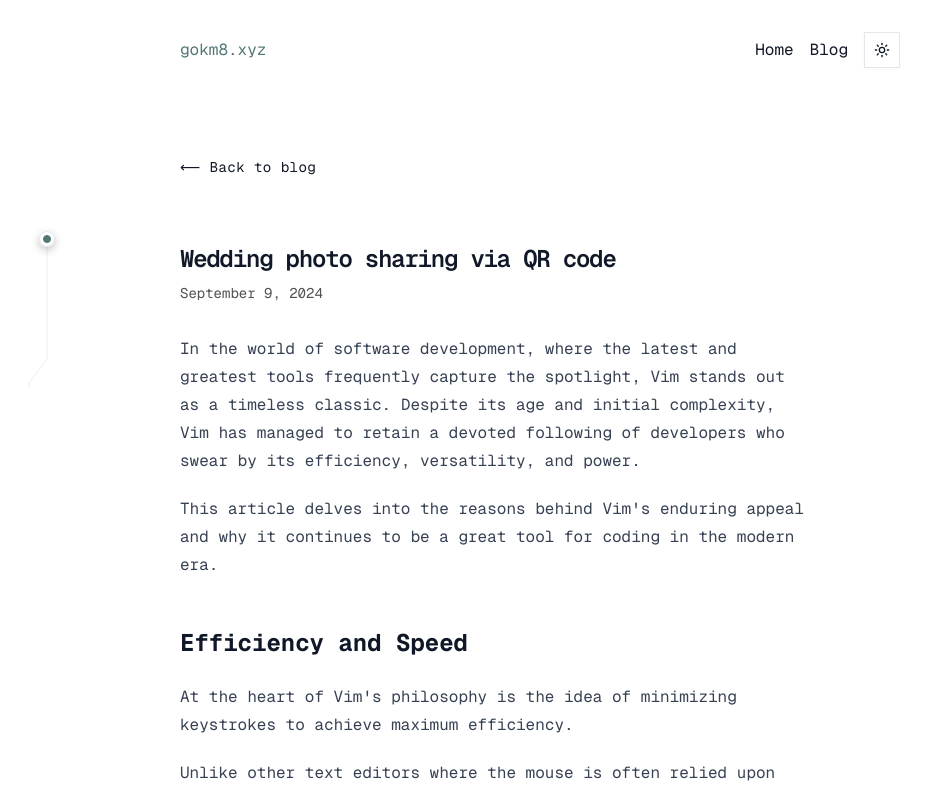
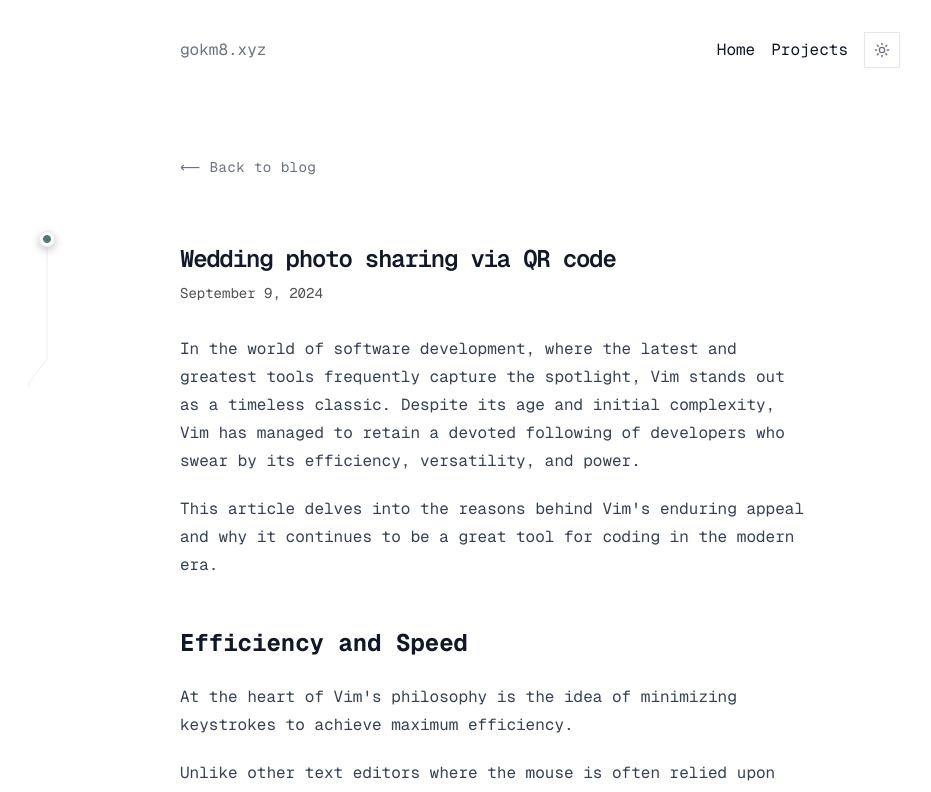
Before and after one commit to gokm8/portfolio-v2, a Next.js app: page /blog/wedding-photo-sharing in a window 1280 px wide. Shown: the top 792 px of the page, without its empty margins (100-1031 px from the left). Built offline with nearby package versions, Linux system fonts and the light colour scheme.

Commit message:
different things to commit

```diff
--- a/app/blog/[slug]/page.tsx
+++ b/app/blog/[slug]/page.tsx
@@ -77,7 +77,9 @@ export default async function Blog({
       <Section>
         <Container>
           <Link href='/blog'>
-            <p className='text-caption'>⟵ Back to blog</p>
+            <p className='text-caption text-muted-foreground hover:text-primary'>
+              ⟵ Back to blog
+            </p>
           </Link>
         </Container>
       </Section>
@@ -126,7 +128,9 @@ export default async function Blog({
         </Container>
         <Container>
           <Link href='/blog'>
-            <p className='text-caption'>⟵ Back to blog</p>
+            <p className='text-caption text-muted-foreground hover:text-primary'>
+              ⟵ Back to blog
+            </p>
           </Link>
         </Container>
       </Section>
--- a/app/blog/page.tsx
+++ b/app/blog/page.tsx
@@ -2,15 +2,15 @@ import { BlogPosts } from '@/app/blog/__components/posts'
 import { Container, Section } from '@/components/ds'
 
 export const metadata = {
-  title: 'Blog',
-  description: 'Read my blog.'
+  title: 'Projects 💻',
+  description: 'Read my projects.'
 }
 
 export default function Page() {
   return (
     <Section>
       <Container>
-        <h1 className='text-h1 mb-8'>My Blog</h1>
+        <h1 className='text-h1 mb-8'>Projects 💻</h1>
         <BlogPosts />
       </Container>
     </Section>
--- a/components/mode-toggle.tsx
+++ b/components/mode-toggle.tsx
@@ -18,9 +18,10 @@ export function ModeToggle() {
       size='icon'
       onClick={toggleTheme}
       aria-label='Toggle theme'
+      className='hover:bg-accent hover:text-accent-foreground'
     >
-      <Sun className='h-[1.2rem] w-[1.2rem] scale-100 rotate-0 transition-all dark:scale-0 dark:-rotate-90' />
-      <Moon className='absolute h-[1.2rem] w-[1.2rem] scale-0 rotate-90 transition-all dark:scale-100 dark:rotate-0' />
+      <Sun className='text-muted-foreground hover:text-primary h-[1.2rem] w-[1.2rem] scale-100 rotate-0 transition-all dark:scale-0 dark:-rotate-90' />
+      <Moon className='text-muted-foreground hover:text-primary absolute h-[1.2rem] w-[1.2rem] scale-0 rotate-90 transition-all dark:scale-100 dark:rotate-0' />
       <span className='sr-only'>Toggle theme</span>
     </Button>
   )
--- a/components/new-home-page/CompletedProjects.tsx
+++ b/components/new-home-page/CompletedProjects.tsx
@@ -18,7 +18,7 @@ function CompletedProjectsNew() {
   return (
     <Section className='bg-background'>
       <Container>
-        <h2 className='text-h2'>completed projects 🎓</h2>
+        <h2 className='text-h2'>Projects 💻</h2>
         <Separator orientation='horizontal' />
 
         {completedProjectsData.map((project) => (
@@ -29,8 +29,10 @@ function CompletedProjectsNew() {
                 <CardTitle>
                   <h3 className='text-h3'>{project.title}</h3>
                 </CardTitle>
-                <CardDescription className='text-caption'>
-                  {project.link}
+                <CardDescription>
+                  <p className='text-caption text-muted-foreground'>
+                    {project.link}
+                  </p>
                 </CardDescription>
               </CardHeader>
 
@@ -51,7 +53,7 @@ function CompletedProjectsNew() {
                   {project.techStack?.map((tech, index) => (
                     <span
                       key={index}
-                      className='bg-secondary text-secondary-foreground hover:bg-secondary/90 text-caption px-2 py-1'
+                      className='bg-muted text-muted-foreground hover:bg-accent hover:text-accent-foreground text-caption px-2 py-1 transition-colors'
                     >
                       {tech}
                     </span>
@@ -69,7 +71,7 @@ function CompletedProjectsNew() {
                     href={project.link || ''}
                     target='_blank'
                     rel='noopener noreferrer'
-                    className='flex items-center gap-2'
+                    className='text-muted-foreground hover:text-primary flex items-center gap-2'
                   >
                     view live site ↗
                   </Link>
@@ -78,7 +80,7 @@ function CompletedProjectsNew() {
                     href={project.githubLink || ''}
                     target='_blank'
                     rel='noopener noreferrer'
-                    className='flex items-center gap-2'
+                    className='text-muted-foreground hover:text-primary flex items-center gap-2'
                   >
                     view on github ↗
                   </Link>
--- a/components/new-home-page/Introduction.tsx
+++ b/components/new-home-page/Introduction.tsx
@@ -50,7 +50,7 @@ function IntroductionNew() {
             </div>
 
             <CardDescription>
-              <p className='text-body'>
+              <p className='text-body font-semibold'>
                 I&apos;m a software engineer who loves to build things and make
                 a real world impact.
               </p>
@@ -60,7 +60,7 @@ function IntroductionNew() {
           {/* Contact info */}
           <CardContent>
             <div className='flex flex-col gap-2'>
-              <p className='text-caption'>
+              <p className='text-caption text-muted-foreground'>
                 Reach me at @{' '}
                 <Link
                   href='mailto:gozbayir@hotmail.com'
@@ -73,7 +73,7 @@ function IntroductionNew() {
               <div className='flex flex-row justify-start gap-2'>
                 {socialMediaLogos.map((logo) => (
                   <Link href={logo.href} key={logo.alt}>
-                    <logo.icon className='text-primary hover:text-primary/90 size-4' />
+                    <logo.icon className='text-muted-foreground hover:text-primary size-4' />
                   </Link>
                 ))}
               </div>
--- a/components/new-home-page/wrapper/Footer.tsx
+++ b/components/new-home-page/wrapper/Footer.tsx
@@ -32,14 +32,14 @@ function Footer() {
             <div className='absolute left-0 flex flex-row gap-4'>
               {socialMediaLogos.map((logo) => (
                 <Link href={logo.href} key={logo.alt}>
-                  <logo.icon className='text-secondary hover:text-primary/90 size-4' />
+                  <logo.icon className='text-muted-foreground hover:text-primary size-4' />
                 </Link>
               ))}
             </div>
 
             {/* Dit navn i midten */}
-            <p className='text-caption text-secondary'>
-              © {new Date().getFullYear()} Gøkmen Øzbayir
+            <p className='text-caption text-muted-foreground'>
+              © {new Date().getFullYear()} gokm8.xyz
             </p>
           </div>
         </Container>
--- a/components/new-home-page/wrapper/Navbar.tsx
+++ b/components/new-home-page/wrapper/Navbar.tsx
@@ -7,15 +7,19 @@ export function Navigation() {
     <Nav>
       <Container>
         <div className='flex items-center justify-between'>
-          <Link href='/' className='text-secondary hover:text-primary'>
+          <Link href='/' className='text-muted-foreground hover:text-primary'>
             gokm8.xyz
           </Link>
           <ul className='flex items-center gap-4'>
             <li>
-              <Link href='/'>Home</Link>
+              <Link href='/' className='hover:text-primary'>
+                Home
+              </Link>
             </li>
             <li>
-              <Link href='/blog'>Blog</Link>
+              <Link href='/blog' className='hover:text-primary'>
+                Projects
+              </Link>
             </li>
             <ModeToggle />
           </ul>
```
